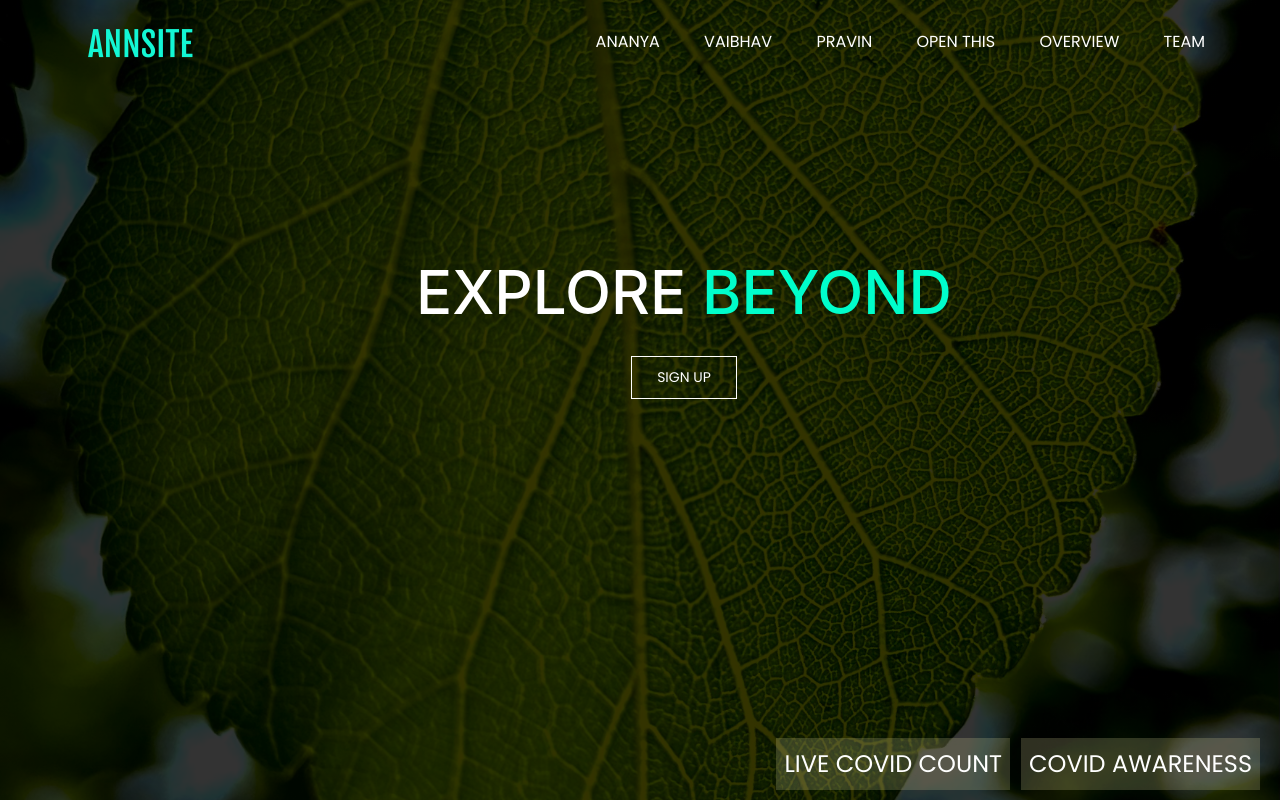
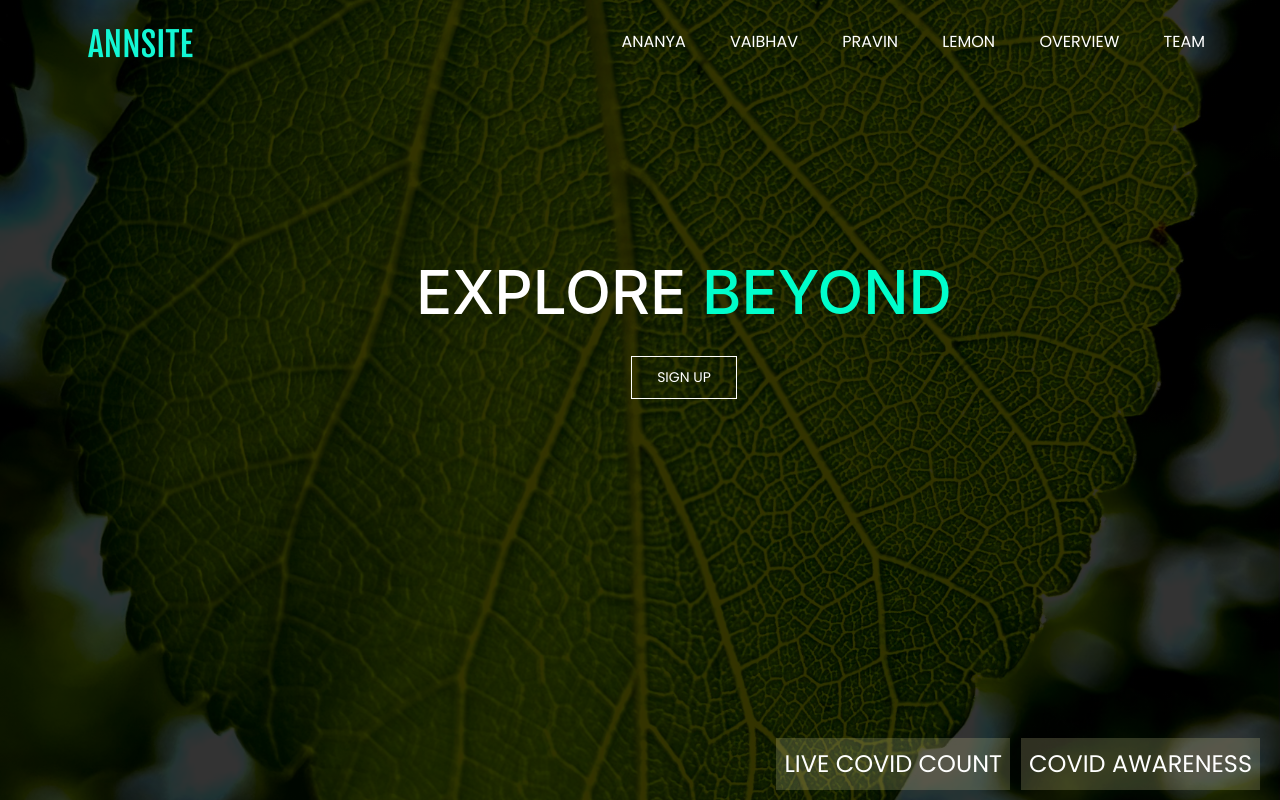
Before and after one commit to Ananyaiitbhilai/annsite, a Django app: page / in a window 1280 px wide. Run offline with Django 3.2, Linux system fonts and the light colour scheme.

Commit message:
Update homepg.html

```diff
--- a/templates/homepg.html
+++ b/templates/homepg.html
@@ -209,7 +209,7 @@ header {
 <li><a href="{% url 'vaibhavpg' %}">Vaibhav</a></li>
 <li><a href="{% url 'pravinpg' %}">Pravin</a></li>
 
-    <li><a href="{% url 'tileslide' %}">Open This</a></li>
+    <li><a href="{% url 'tileslide' %}">LEMon</a></li>
 
     <li><a href="{% url 'cause' %}">Overview</a></li>
 <li><a href="{% url 'team' %}">Team</a></li>
```
